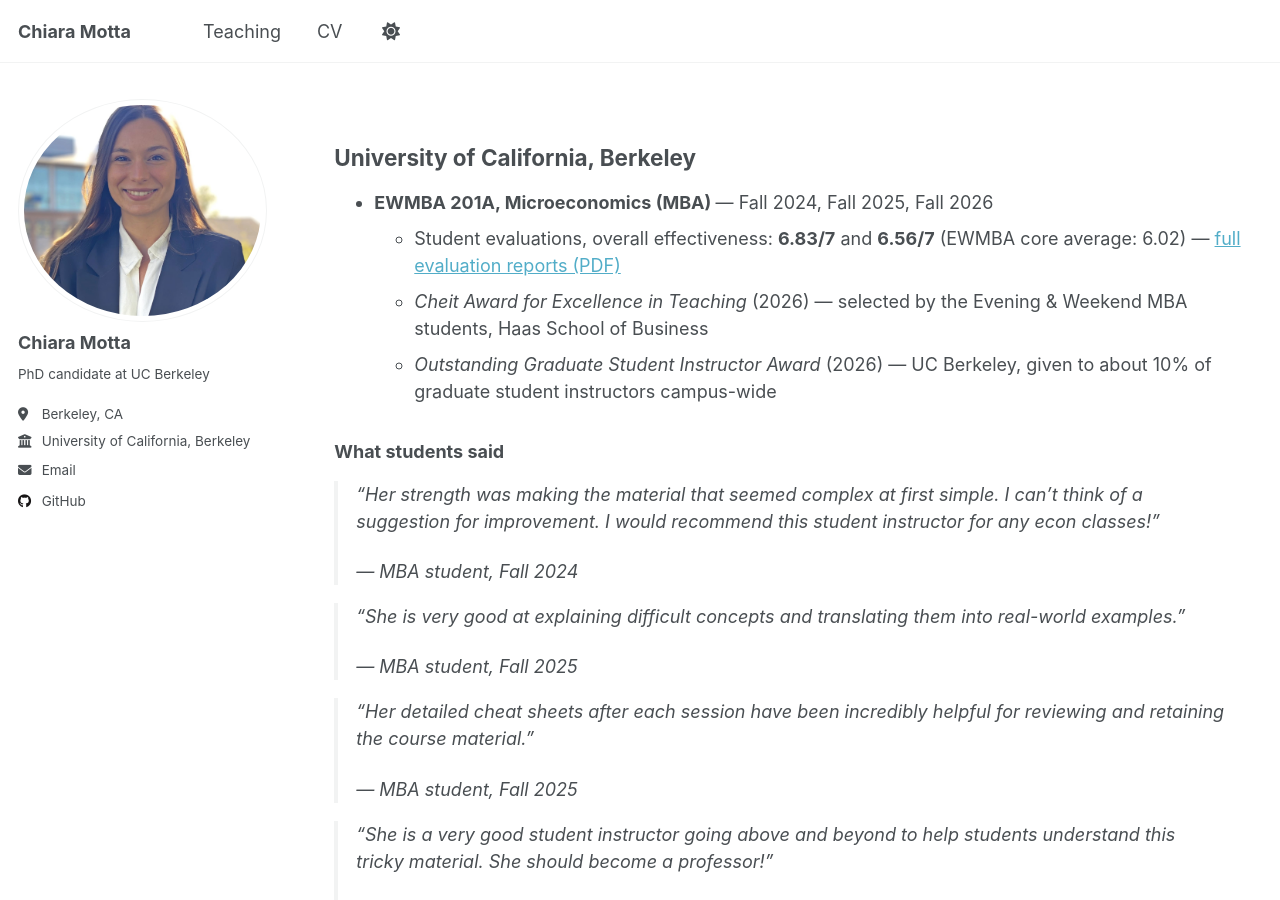
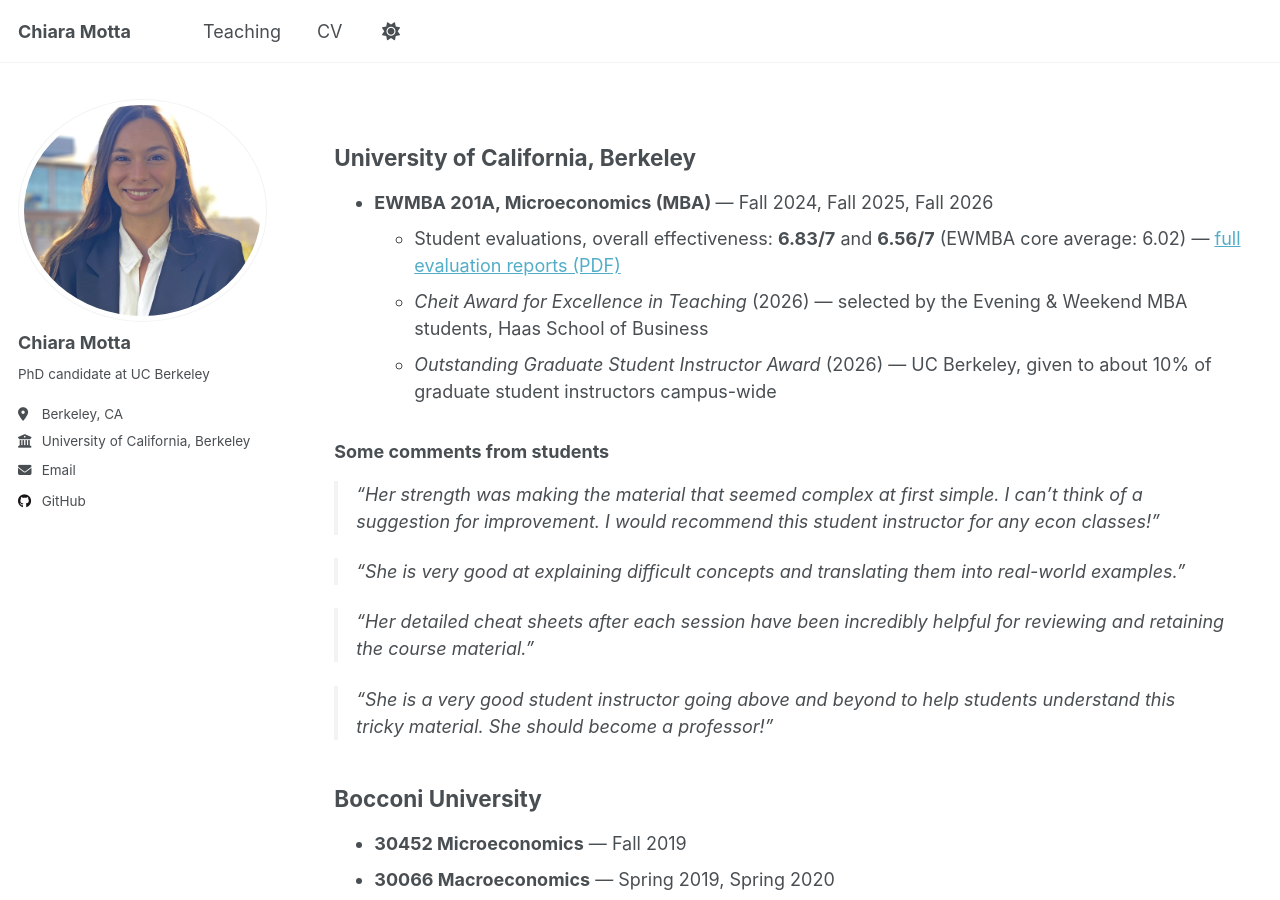
Before and after one commit to chimotta/chimotta.github.io, a Jekyll site: the page built from _pages/teaching.html, in a window 1280 px wide and 900 px high. Built offline with Jekyll 4.4.1, drawn with Linux system fonts in a browser that asks for light colours; some of the changed text lies outside the part shown.

Commit message:
Teaching page: 'Some comments from students', no attribution lines
Co-Authored-By: Claude Opus 5.5 <noreply@anthropic.com>

```diff
--- a/_pages/teaching.html
+++ b/_pages/teaching.html
@@ -17,26 +17,22 @@ author_profile: true
   </li>
 </ul>
 
-<h3>What students said</h3>
+<h3>Some comments from students</h3>
 
 <blockquote style="margin: 1em 1em 1em 0;">
   <p>“Her strength was making the material that seemed complex at first simple. I can’t think of a suggestion for improvement. I would recommend this student instructor for any econ classes!”</p>
-  <cite>MBA student, Fall 2024</cite>
 </blockquote>
 
 <blockquote style="margin: 1em 1em 1em 0;">
   <p>“She is very good at explaining difficult concepts and translating them into real-world examples.”</p>
-  <cite>MBA student, Fall 2025</cite>
 </blockquote>
 
 <blockquote style="margin: 1em 1em 1em 0;">
   <p>“Her detailed cheat sheets after each session have been incredibly helpful for reviewing and retaining the course material.”</p>
-  <cite>MBA student, Fall 2025</cite>
 </blockquote>
 
 <blockquote style="margin: 1em 1em 1.5em 0;">
   <p>“She is a very good student instructor going above and beyond to help students understand this tricky material. She should become a professor!”</p>
-  <cite>MBA student, Fall 2025</cite>
 </blockquote>
 
 <h2>Bocconi University</h2>
```
